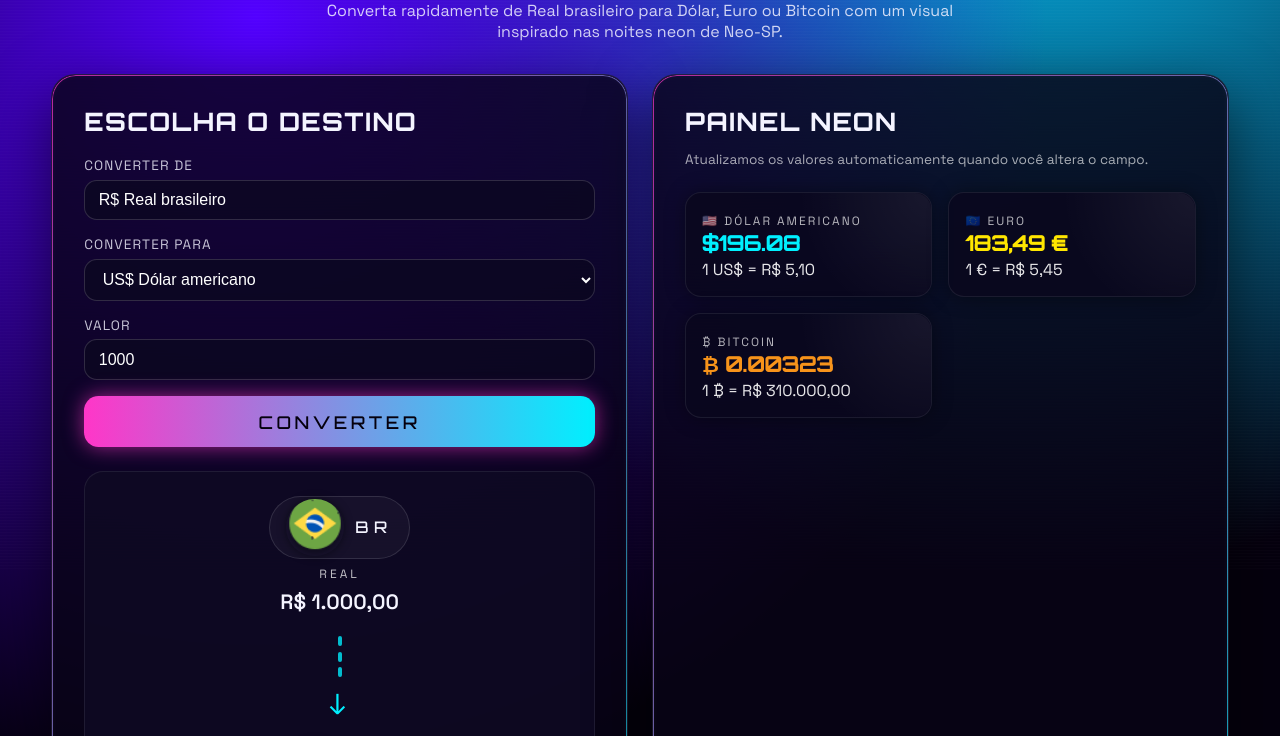
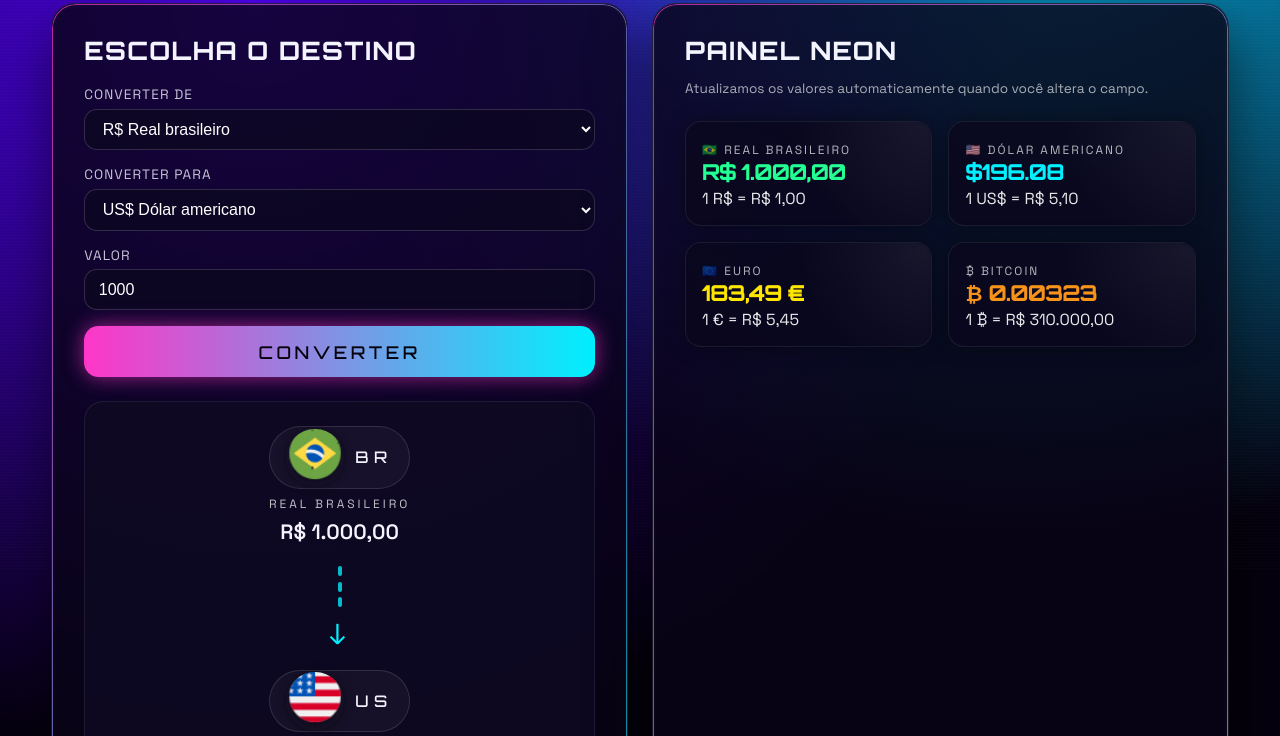
Before and after one commit to GabrielScrin/Convert-Money-LP, a website: page index.html in a window 1280 px wide. Shown: the part 236-972 px from the top of the page. Drawn offline with Linux system fonts and the light colour scheme.

Commit message:
feat: enhance currency converter with source selection and improved UI elements

```diff
--- a/index.html
+++ b/index.html
@@ -10,12 +10,13 @@
     <div class="scanlines" aria-hidden="true"></div>
     <header class="hero">
       <div class="badge">Conversor SiberPunk</div>
-      <h1 class="glitch" data-text="Converter Real para o Futuro">
-        Converter Real para o Futuro
+      <h1 class="glitch" data-text="Converter Moedas no Futuro">
+        Converter Moedas no Futuro
       </h1>
       <p>
-        Converta rapidamente de Real brasileiro para Dólar, Euro ou Bitcoin com
-        um visual inspirado nas noites neon de Neo-SP.
+        Escolha a moeda de origem e destino para converter rapidamente entre
+        Real, Dólar, Euro ou Bitcoin com um visual inspirado nas noites neon de
+        Neo-SP.
       </p>
     </header>
 
@@ -23,15 +24,21 @@
       <section class="card converter">
         <h2>Escolha o destino</h2>
         <form id="converter-form">
-          <label for="from">
+          <label for="source">
             Converter de
-            <input id="from" type="text" value="R$ Real brasileiro" disabled />
+            <select id="source" required>
+              <option value="brl">R$ Real brasileiro</option>
+              <option value="usd">US$ Dólar americano</option>
+              <option value="eur">€ Euro</option>
+              <option value="btc">₿ Bitcoin</option>
+            </select>
           </label>
 
           <label for="target">
             Converter para
             <select id="target" required>
-              <option value="usd">US$ Dólar americano</option>
+              <option value="brl">R$ Real brasileiro</option>
+              <option value="usd" selected>US$ Dólar americano</option>
               <option value="eur">€ Euro</option>
               <option value="btc">₿ Bitcoin</option>
             </select>
@@ -60,12 +67,13 @@
                   src="assets/brasil 2.png"
                   alt="Bandeira do Brasil"
                   class="flag-img"
+                  id="source-flag-img"
                 />
               </span>
-              <span class="code">BR</span>
+              <span class="code" id="source-code">BR</span>
             </div>
-            <p>Real</p>
-            <strong id="result-brl">R$ 1.000,00</strong>
+            <p id="source-label">Real</p>
+            <strong id="result-source">R$ 1.000,00</strong>
           </article>
 
           <div class="result-arrow" aria-hidden="true">
--- a/script.js
+++ b/script.js
@@ -1,4 +1,16 @@
 const rates = {
+  brl: {
+    label: "Real Brasileiro",
+    flag: "🇧🇷",
+    code: "BR",
+    flagSrc: "assets/brasil 2.png",
+    flagAlt: "Bandeira do Brasil",
+    currency: "BRL",
+    locale: "pt-BR",
+    brl: 1,
+    accent: "#22ff93",
+    symbol: "R$",
+  },
   usd: {
     label: "Dólar Americano",
     flag: "🇺🇸",
@@ -44,8 +56,12 @@ const brlFormatter = new Intl.NumberFormat("pt-BR", {
 
 const form = document.querySelector("#converter-form");
 const amountInput = document.querySelector("#amount");
+const sourceSelect = document.querySelector("#source");
 const targetSelect = document.querySelector("#target");
-const resultBrl = document.querySelector("#result-brl");
+const resultSource = document.querySelector("#result-source");
+const sourceLabel = document.querySelector("#source-label");
+const sourceCode = document.querySelector("#source-code");
+const sourceFlagImg = document.querySelector("#source-flag-img");
 const resultLabel = document.querySelector("#result-label");
 const resultTarget = document.querySelector("#result-target");
 const targetCode = document.querySelector("#target-code");
@@ -56,7 +72,7 @@ const rateCards = document.querySelector("#rate-cards");
  * Formata o valor convertido respeitando a moeda alvo definida.
  *
  * @param {{ currency: string, locale: string, symbol: string }} info Objeto com metadados da moeda selecionada.
- * @param {number} value Valor digitado em reais pelo usuário.
+ * @param {number} value Valor que será exibido na moeda informada.
  * @returns {string} Valor já convertido, formatado segundo a localidade da moeda destino.
  */
 const formatTarget = (info, value) => {
@@ -73,18 +89,21 @@ const formatTarget = (info, value) => {
 /**
  * Atualiza o painel lateral com os cartões de taxa para cada moeda configurada.
  *
- * @param {number} baseValue Valor atual informado em reais para gerar as prévias de conversão.
+ * @param {number} baseValue Valor atual informado na moeda de origem para gerar as prévias de conversão.
+ * @param {{ brl: number }} sourceInfo Objeto da moeda de origem contendo a taxa para Real.
  * @returns {void} Não retorna valor; apenas redesenha os cartões de prévia.
  */
-const buildCards = (baseValue) => {
+const buildCards = (baseValue, sourceInfo) => {
   rateCards.innerHTML = "";
+
+  const valueInBrl = baseValue * sourceInfo.brl;
 
   Object.values(rates).forEach((info) => {
     const card = document.createElement("article");
     card.className = "rate-card";
     card.style.setProperty("--accent", info.accent);
 
-    const converted = baseValue / info.brl;
+    const converted = valueInBrl / info.brl;
     card.innerHTML = `
       <span>${info.flag} ${info.label}</span>
       <strong>${formatTarget(info, converted)}</strong>
@@ -103,23 +122,32 @@ const buildCards = (baseValue) => {
  * @returns {void} Não retorna valor; atualiza os elementos do resultado com as informações calculadas.
  */
 const updateConversion = () => {
+  const sourceKey = sourceSelect.value;
   const targetKey = targetSelect.value;
-  const info = rates[targetKey];
+  const sourceInfo = rates[sourceKey];
+  const targetInfo = rates[targetKey];
   const value = Number(amountInput.value);
 
-  if (!info || !value || value <= 0) {
+  if (!sourceInfo || !targetInfo || !value || value <= 0) {
     return;
   }
 
-  const converted = value / info.brl;
-  resultBrl.textContent = brlFormatter.format(value);
-  targetFlagImg.src = info.flagSrc;
-  targetFlagImg.alt = info.flagAlt;
-  targetCode.textContent = info.code;
-  resultLabel.textContent = info.label;
-  resultTarget.textContent = formatTarget(info, converted);
+  const valueInBrl = value * sourceInfo.brl;
+  const converted = valueInBrl / targetInfo.brl;
 
-  buildCards(value);
+  sourceFlagImg.src = sourceInfo.flagSrc;
+  sourceFlagImg.alt = sourceInfo.flagAlt;
+  sourceCode.textContent = sourceInfo.code;
+  sourceLabel.textContent = sourceInfo.label;
+  resultSource.textContent = formatTarget(sourceInfo, value);
+
+  targetFlagImg.src = targetInfo.flagSrc;
+  targetFlagImg.alt = targetInfo.flagAlt;
+  targetCode.textContent = targetInfo.code;
+  resultLabel.textContent = targetInfo.label;
+  resultTarget.textContent = formatTarget(targetInfo, converted);
+
+  buildCards(value, sourceInfo);
 };
 
 /**
@@ -134,5 +162,8 @@ const handleSubmit = (event) => {
 };
 
 form.addEventListener("submit", handleSubmit);
+amountInput.addEventListener("input", updateConversion);
+sourceSelect.addEventListener("change", updateConversion);
+targetSelect.addEventListener("change", updateConversion);
 
 updateConversion();
```
